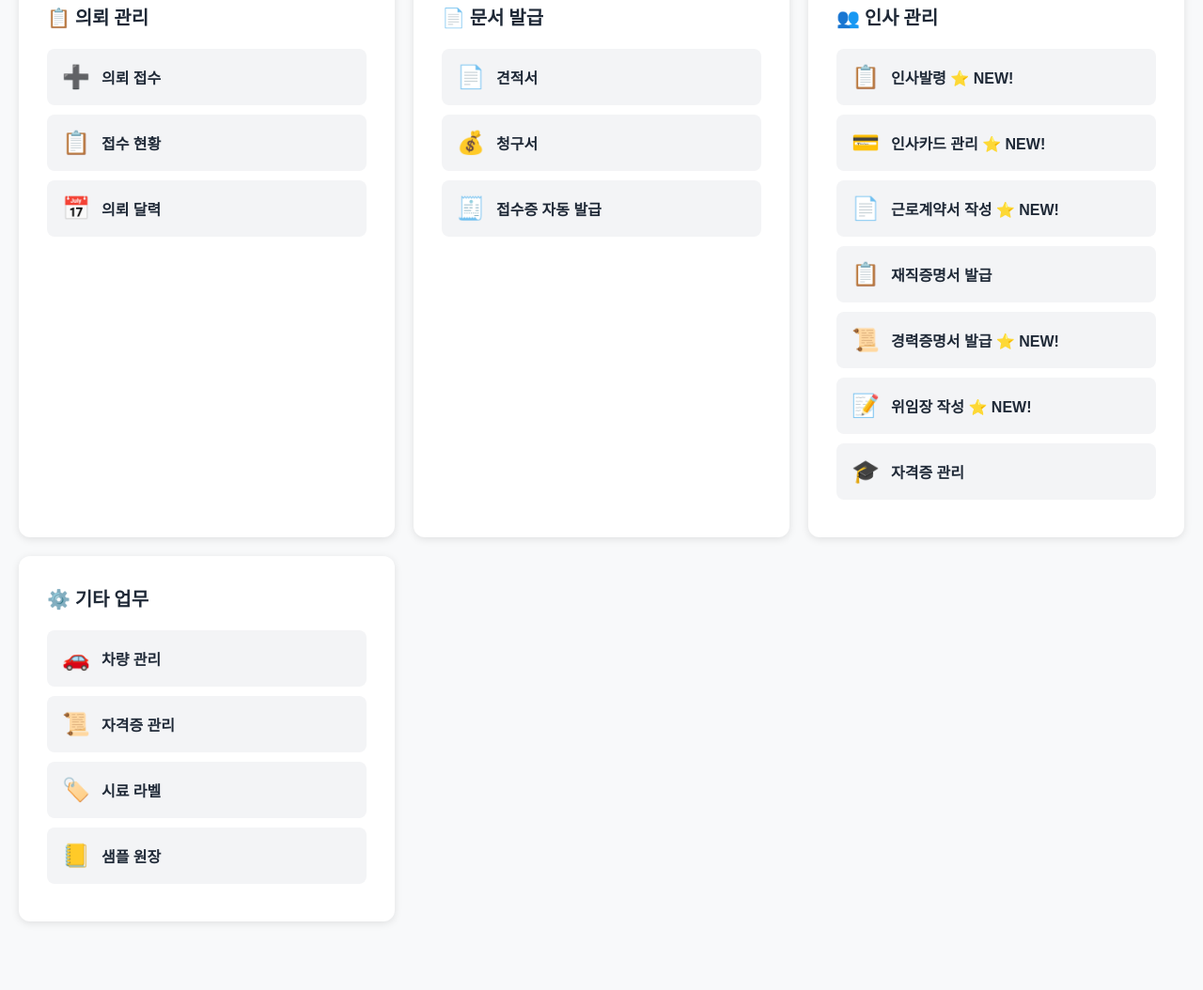
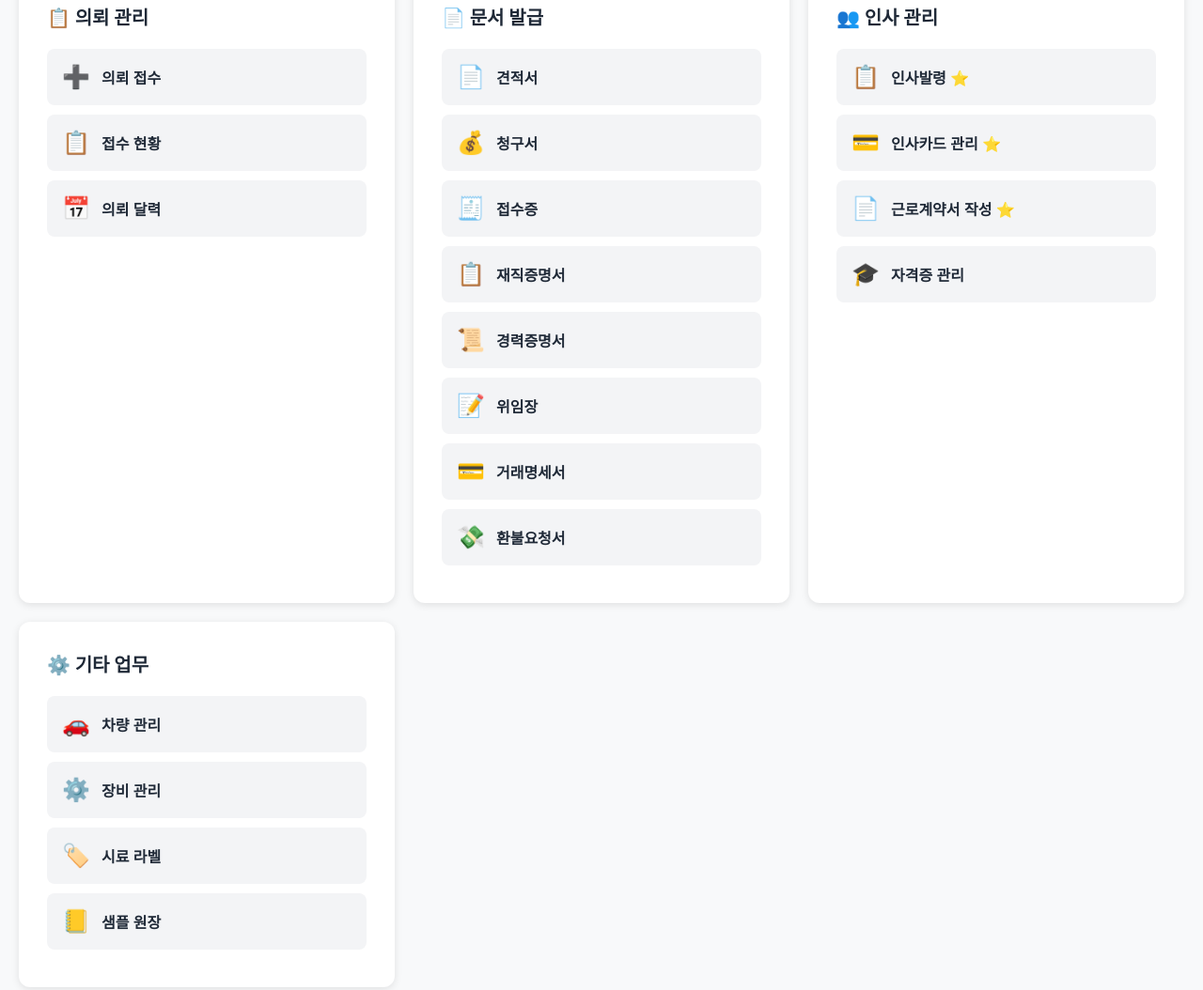
Before and after one commit to kamille002/dasol-system, a plain HTML site: page pages/admin-team.html in a window 1280 px wide. Shown: the part 439-1493 px from the top of the page at 94% size. Before the commit the page ends 1440 px from the top, so only its background shows below. Drawn offline with Linux system fonts and the light colour scheme.

Commit message:
Add files via upload

```diff
--- a/pages/admin-team.html
+++ b/pages/admin-team.html
@@ -190,7 +190,27 @@
             </button>
             <button class="menu-btn" onclick="window.location.href='receipt-auto.html'">
                 <span style="font-size: 24px;">🧾</span>
-                <span>접수증 자동 발급</span>
+                <span>접수증</span>
+            </button>
+            <button class="menu-btn" onclick="window.location.href='employment-certificate.html'">
+                <span style="font-size: 24px;">📋</span>
+                <span>재직증명서</span>
+            </button>
+            <button class="menu-btn" onclick="window.location.href='hr-career-certificate.html'">
+                <span style="font-size: 24px;">📜</span>
+                <span>경력증명서</span>
+            </button>
+            <button class="menu-btn" onclick="window.location.href='hr-power-of-attorney.html'">
+                <span style="font-size: 24px;">📝</span>
+                <span>위임장</span>
+            </button>
+            <button class="menu-btn" onclick="window.location.href='transaction-statement.html'">
+                <span style="font-size: 24px;">💳</span>
+                <span>거래명세서</span>
+            </button>
+            <button class="menu-btn" onclick="window.location.href='refund-request.html'">
+                <span style="font-size: 24px;">💸</span>
+                <span>환불요청서</span>
             </button>
         </div>
 
@@ -199,27 +219,15 @@
             <h2>👥 인사 관리</h2>
             <button class="menu-btn" onclick="window.location.href='hr-appointment.html'">
                 <span style="font-size: 24px;">📋</span>
-                <span>인사발령 ⭐ NEW!</span>
+                <span>인사발령 ⭐</span>
             </button>
             <button class="menu-btn" onclick="window.location.href='hr-employee-card.html'">
                 <span style="font-size: 24px;">💳</span>
-                <span>인사카드 관리 ⭐ NEW!</span>
+                <span>인사카드 관리 ⭐</span>
             </button>
             <button class="menu-btn" onclick="window.location.href='hr-labor-contract.html'">
                 <span style="font-size: 24px;">📄</span>
-                <span>근로계약서 작성 ⭐ NEW!</span>
-            </button>
-            <button class="menu-btn" onclick="window.location.href='employment-certificate.html'">
-                <span style="font-size: 24px;">📋</span>
-                <span>재직증명서 발급</span>
-            </button>
-            <button class="menu-btn" onclick="window.location.href='hr-career-certificate.html'">
-                <span style="font-size: 24px;">📜</span>
-                <span>경력증명서 발급 ⭐ NEW!</span>
-            </button>
-            <button class="menu-btn" onclick="window.location.href='hr-power-of-attorney.html'">
-                <span style="font-size: 24px;">📝</span>
-                <span>위임장 작성 ⭐ NEW!</span>
+                <span>근로계약서 작성 ⭐</span>
             </button>
             <button class="menu-btn" onclick="window.location.href='hr-certificates.html'">
                 <span style="font-size: 24px;">🎓</span>
@@ -234,9 +242,9 @@
                 <span style="font-size: 24px;">🚗</span>
                 <span>차량 관리</span>
             </button>
-            <button class="menu-btn" onclick="window.location.href='hr-certificates.html'">
-                <span style="font-size: 24px;">📜</span>
-                <span>자격증 관리</span>
+            <button class="menu-btn" onclick="window.location.href='equipment-management.html'">
+                <span style="font-size: 24px;">⚙️</span>
+                <span>장비 관리</span>
             </button>
             <button class="menu-btn" onclick="window.location.href='sample-label.html'">
                 <span style="font-size: 24px;">🏷️</span>
```
